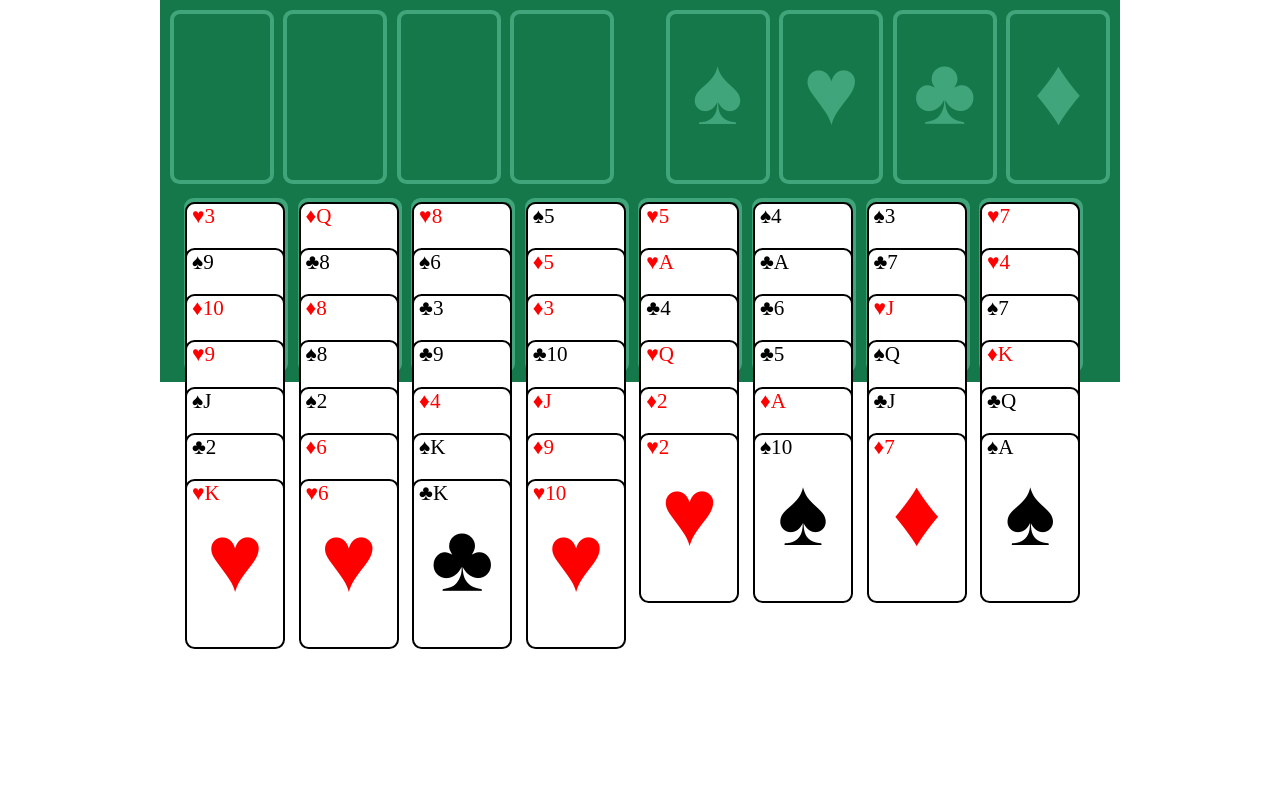
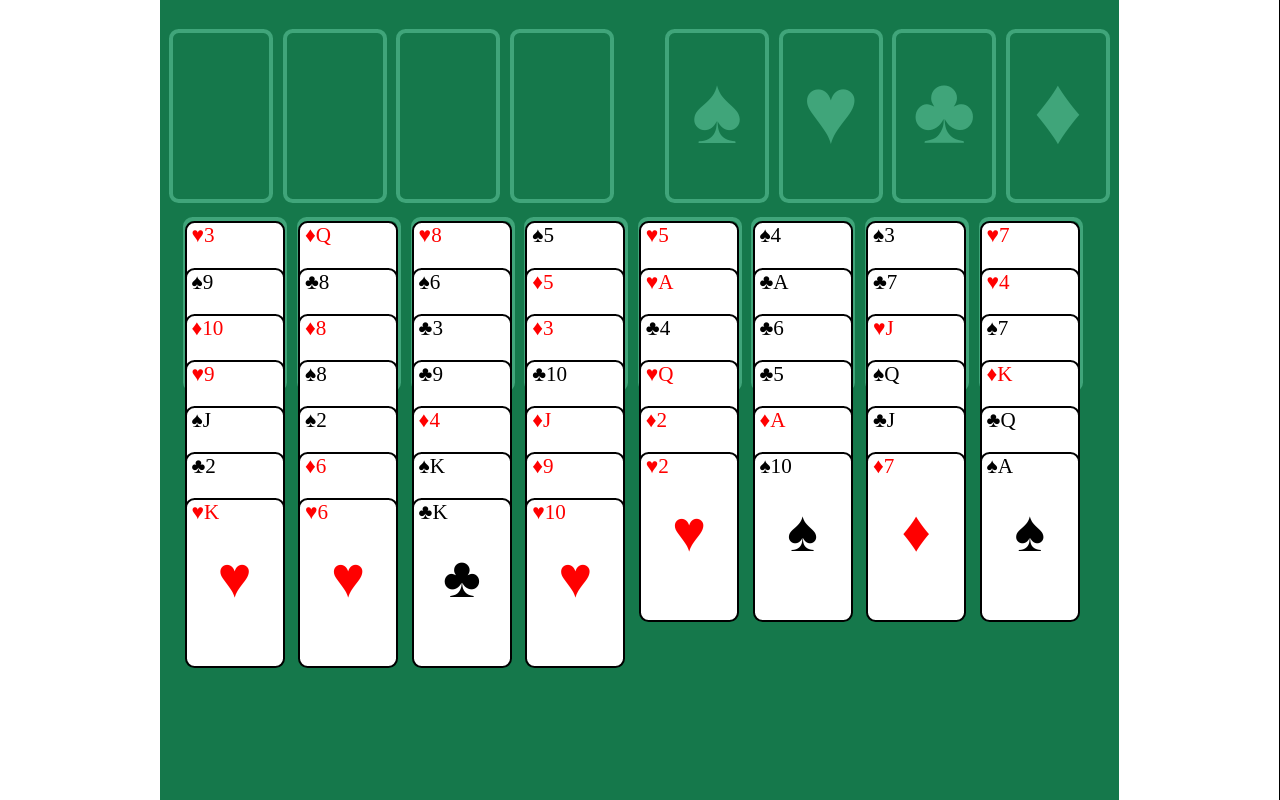
Before and after one commit to xiaoquanquanxin/Freecell, a plain HTML site: page index.html in a window 1280 px wide. Drawn offline with Linux system fonts and the light colour scheme.

Commit message:
bgc修改css

```diff
--- a/index.css
+++ b/index.css
@@ -1,5 +1,6 @@
 body {
     margin: 0;
+    border-right: 0.01rem solid;
 }
 h4 {
     margin: 0;
@@ -25,8 +26,12 @@ li {
 #container {
     margin: auto;
     width: 9.8rem;
-    padding: 0.1rem 0.1rem;
+    padding:0 0.1rem;
     background-color: #15784b;
+    height:100%;
+}
+#container>div{
+    padding-top: 0.15rem;
 }
 /*空当区*/
 #spaceSeat {
@@ -53,7 +58,6 @@ li {
 }
 /*操作区*/
 #operatingSeat {
-    padding-top: 0.15rem;
     padding-left: 0.15rem;
 }
 #operatingSeat > div {
@@ -100,6 +104,7 @@ li {
 }
 .card.spade::before, .card.heart::before, .card.club::before, .card.diamond::before {
     line-height: 1.63rem;
+    font-size: 0.6rem;
 }
 .tag.heart, .tag.diamond, .card.heart, .card.diamond {
     color: red;
```
